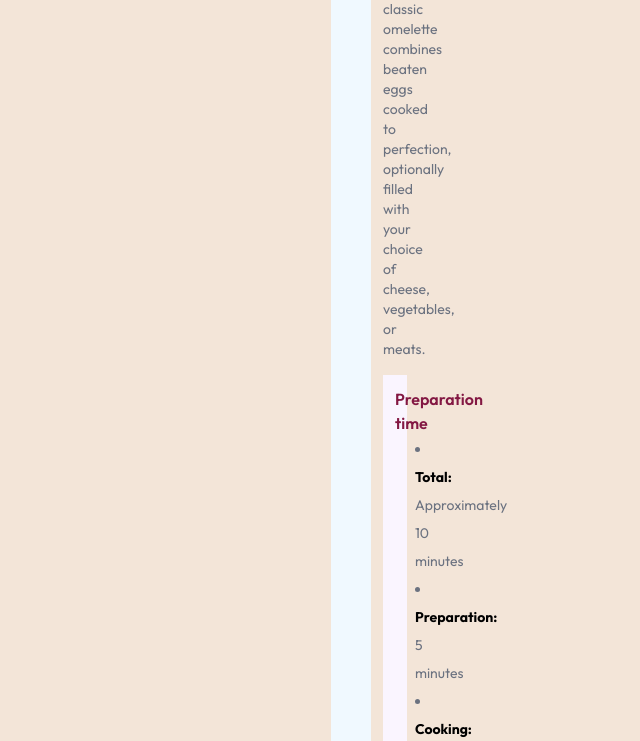
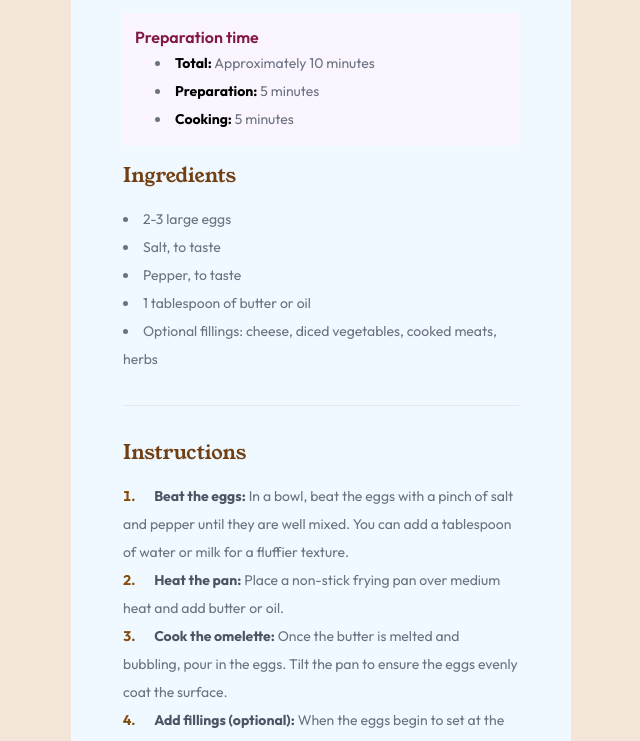
Before and after one commit to christianoller8/recipe-page-main, a website: page index.html in a window 1280 px wide. Shown: the part 397-1138 px from the top of the page, without its empty margins (319-959 px from the left). Drawn offline with nearby package versions, Linux system fonts and the light colour scheme.

Commit message:
modified margins

```diff
--- a/index.html
+++ b/index.html
@@ -36,8 +36,8 @@
   </style>
 </head>
 
-<body class="lg:mx-[650px] lg:bg-[#F3E5D8]">
-<div class="bg-sky-50 lg:mt-10 p-5 rounded">
+<body class="sm:max-w-[500px] sm:mx-auto sm:bg-[#F3E5D8]">
+<div class="bg-sky-50 lg:mt-10 p-5">
 
   <img class="rounded" src="./assets/images/image-omelette.jpeg" alt="Simple Omelette Recipe">
 
```
